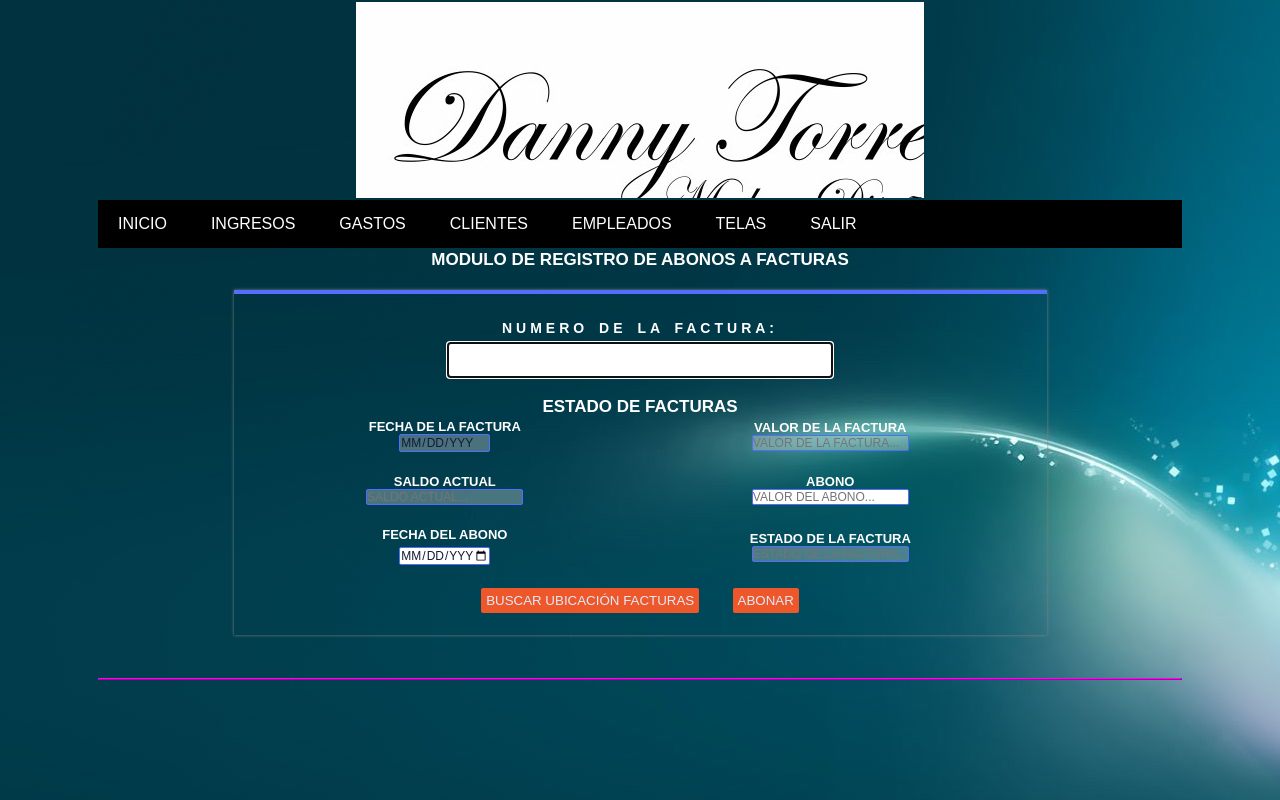
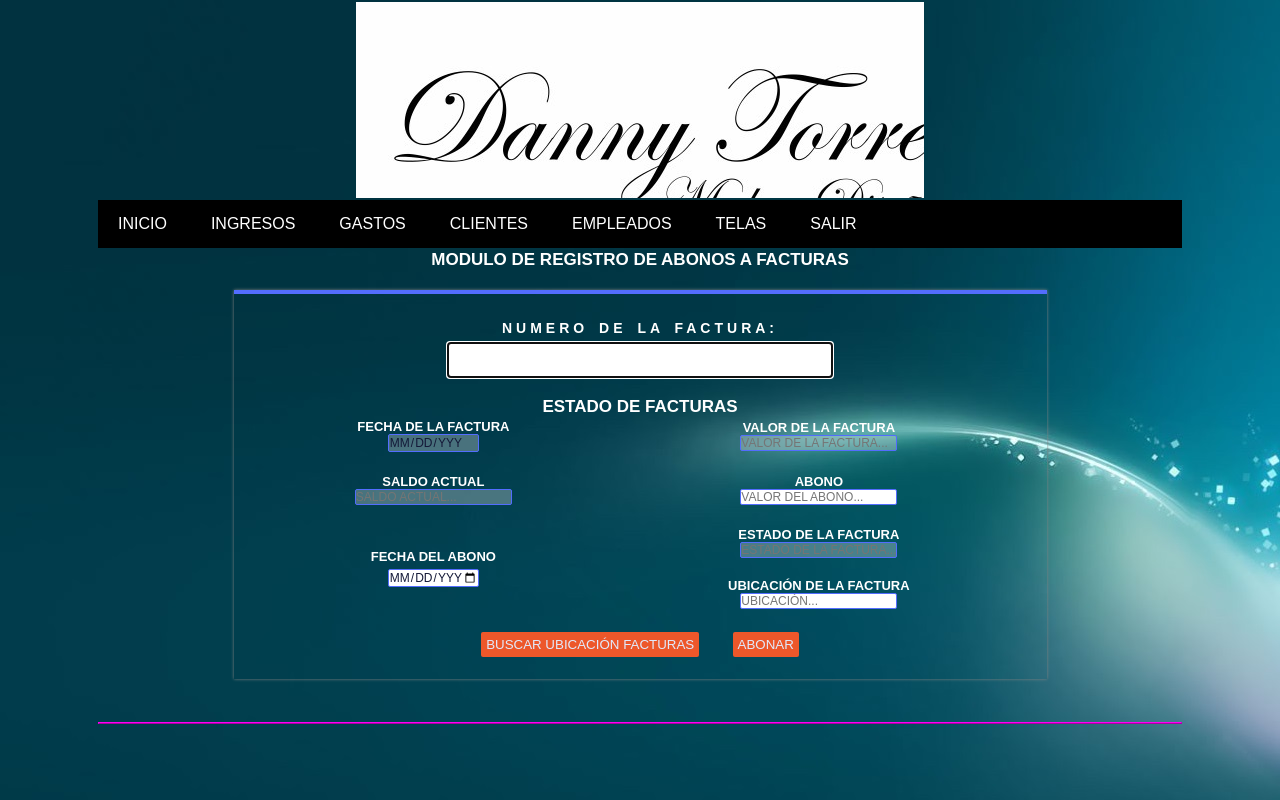
Before and after one commit to rafaelmperezc/jadealtacostura, a PHP site: page /afacturasc in a window 1280 px wide. Run offline with PHP 8.4, Linux system fonts and the light colour scheme; a user stored in the database is signed in; some libraries are stand-ins or nearby versions; some web fonts are replaced.

Commit message:
Corrección

```diff
--- a/views/afacturasc.view.php
+++ b/views/afacturasc.view.php
@@ -255,6 +255,7 @@ $.each(obj, function(index) {
                  $('#abonof').val('');
                  $('#fechaa').val('');
                  $('#facturaestado').val(obj_datos[0].facestado);
+                 $('#ubifactura').val(obj_datos[0].ubfactura);
                  if(obj_datos[0].facestado=="CERRADA" || obj_datos[0].facestado=="ANULADA"){
                   $('#abonar').css('display','none');
                  }else{
@@ -334,7 +335,13 @@ $.each(obj, function(index) {
       				</tr>
       				<tr>
 				  	  <td align="center" valign="middle"><p class="fuente3">FECHA DEL ABONO</p><input name="fechaa" type="date" id="fechaa" max="2100-12-31" min="1800-01-01" ></td>
-				  	  <td align="center" valign="middle" class="fuente3" colspan="2"><p>ESTADO DE LA FACTURA</p><input name="facturaestado" type="text" disabled="disabled" class="form-control" id="facturaestado" placeholder="Estado de la Factura..." ></td>
+				  	  <td align="center" valign="middle" class="fuente3" colspan="2">
+                <p>ESTADO DE LA FACTURA</p>
+                <input name="facturaestado" type="text" disabled="disabled" class="form-control" id="facturaestado" placeholder="Estado de la Factura..." >
+                <p>Ubicación de la Factura</p>
+                <input name="ubifactura" type="text" class="form-control" id="ubifactura" placeholder="Ubicación..."  onKeyPress="return valida(event)">
+              </td>
+
       				</tr>
       				<tr>
       					<td align="center" valign="middle" colspan="3">
```
